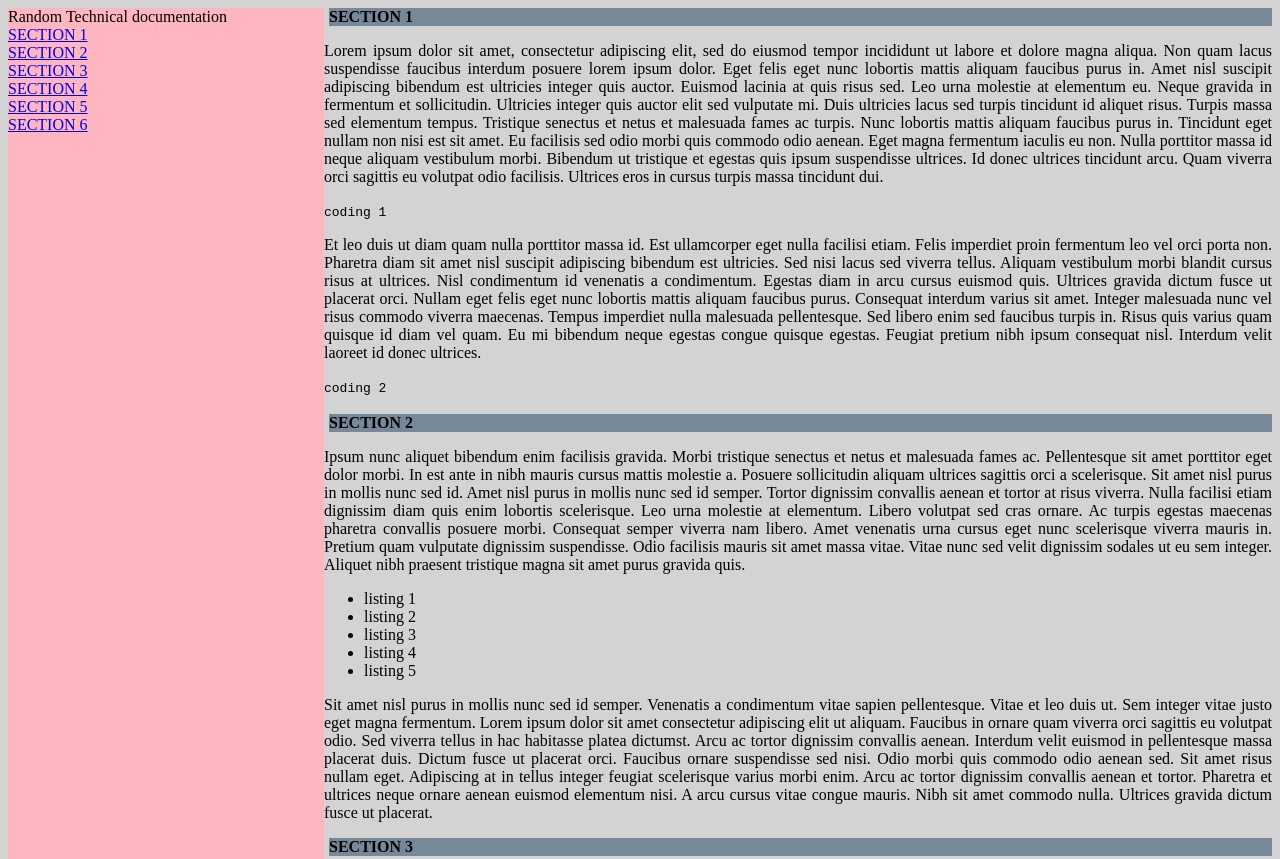
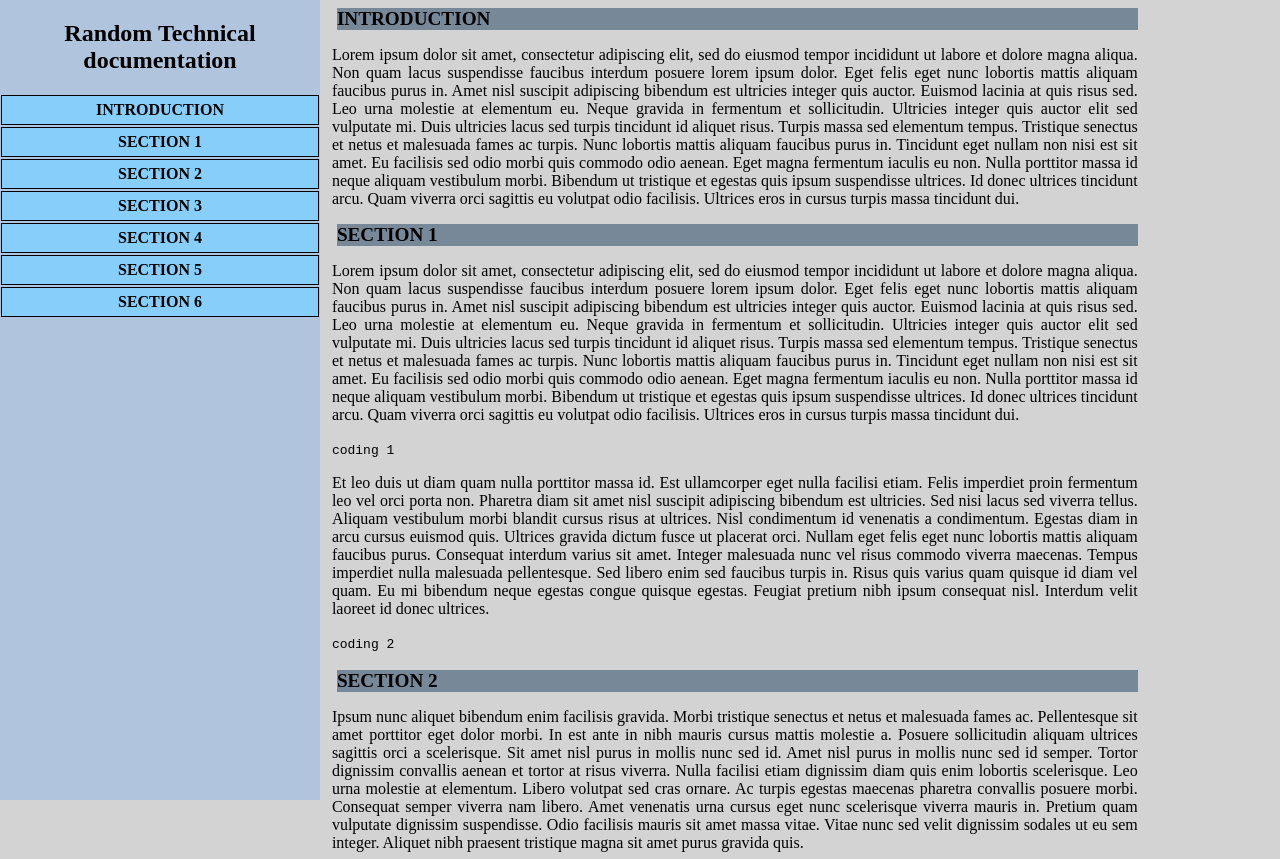
Before and after one commit to luisplumm/Freecodecamp, a plain HTML site: page tech doc page/index.html in a window 1280 px wide. Shown: the top 859 px of the page. Drawn offline with Linux system fonts and the light colour scheme.

Commit message:
tech doc page finished

```diff
--- a/tech doc page/index.html
+++ b/tech doc page/index.html
@@ -22,16 +22,53 @@
 
         #main-div{
             display: flex;
-            margin: auto;
+            margin-left: 15%;
+            margin-right: auto;
+
         }
 
         #navbar {
-            background-color: lightpink;
+            background-color: lightsteelblue;
             display: flex;
             flex-direction: column;
+            height: 100%;
             margin-left: auto;
             margin-right: auto;
+            left: 0;
+            position: fixed;
+            top: 0;
             width: 25%;
+            z-index: 1;
+        }
+
+        #header{
+            text-align: center;
+        }
+
+        .nav-link {
+            background-color: white;
+            border-style:solid;
+            border-color: black;
+            border-width: 1px;
+            font-weight: bolder;
+            margin: 1px;
+            padding: 5px;
+            text-align: center;
+        }
+
+        a:link {
+            background-color: lightskyblue;
+            color: black;
+            text-decoration: none;
+        }
+
+        a:visited {
+            color: lightgray;
+        }
+
+        a:hover {
+            background-color: mediumturquoise;
+            color: white;
         }
 
         #main-doc {
@@ -46,17 +83,16 @@
             text-align: justify;
         }
 
-        .main-section  header{
+        .main-section header{
+            background-color: lightslategray;
             display: flex;
-            background-color: lightslategray;
+            font-weight: bold;
+            font-size: larger;
             margin-left: 5px;
             text-transform: capitalize;
-            font-weight: bold;
-
-
         }
 
-        @media (max-width: 150px){
+        @media (max-width: 750px){
             #navbar {
                 background-color: lightgreen;
                 display: flex;
@@ -77,8 +113,9 @@
 
     <nav id="navbar">
 
-        <header  id="header">Random Technical documentation</header>
+        <header  id="header"><h1>Random Technical documentation</h1></header>
 
+        <a class="nav-link" href="#introduction" >INTRODUCTION</a>
         <a class="nav-link" href="#section_1" >SECTION 1</a>
         <a class="nav-link" href="#section_2" >SECTION 2</a>
         <a class="nav-link" href="#section_3" >SECTION 3</a>
@@ -89,6 +126,13 @@
     </nav>
 
     <main id="main-doc">
+        <section class="main-section" id="introduction">
+            <HEADER>INTRODUCTION</HEADER>
+            <p>Lorem ipsum dolor sit amet, consectetur adipiscing elit, sed do eiusmod tempor incididunt ut labore et dolore magna aliqua. Non quam lacus suspendisse faucibus interdum posuere lorem ipsum dolor. Eget felis eget nunc lobortis mattis aliquam faucibus purus in. Amet nisl suscipit adipiscing bibendum est ultricies integer quis auctor. Euismod lacinia at quis risus sed. Leo urna molestie at elementum eu. Neque gravida in fermentum et sollicitudin. Ultricies integer quis auctor elit sed vulputate mi. Duis ultricies lacus sed turpis tincidunt id aliquet risus. Turpis massa sed elementum tempus. Tristique senectus et netus et malesuada fames ac turpis. Nunc lobortis mattis aliquam faucibus purus in. Tincidunt eget nullam non nisi est sit amet. Eu facilisis sed odio morbi quis commodo odio aenean. Eget magna fermentum iaculis eu non. Nulla porttitor massa id neque aliquam vestibulum morbi. Bibendum ut tristique et egestas quis ipsum suspendisse ultrices. Id donec ultrices tincidunt arcu. Quam viverra orci sagittis eu volutpat odio facilisis. Ultrices eros in cursus turpis massa tincidunt dui. </p>
+
+        </section>
+
+
         <section class="main-section" id="section_1">
             <HEADER>SECTION 1</HEADER>
             <p>Lorem ipsum dolor sit amet, consectetur adipiscing elit, sed do eiusmod tempor incididunt ut labore et dolore magna aliqua. Non quam lacus suspendisse faucibus interdum posuere lorem ipsum dolor. Eget felis eget nunc lobortis mattis aliquam faucibus purus in. Amet nisl suscipit adipiscing bibendum est ultricies integer quis auctor. Euismod lacinia at quis risus sed. Leo urna molestie at elementum eu. Neque gravida in fermentum et sollicitudin. Ultricies integer quis auctor elit sed vulputate mi. Duis ultricies lacus sed turpis tincidunt id aliquet risus. Turpis massa sed elementum tempus. Tristique senectus et netus et malesuada fames ac turpis. Nunc lobortis mattis aliquam faucibus purus in. Tincidunt eget nullam non nisi est sit amet. Eu facilisis sed odio morbi quis commodo odio aenean. Eget magna fermentum iaculis eu non. Nulla porttitor massa id neque aliquam vestibulum morbi. Bibendum ut tristique et egestas quis ipsum suspendisse ultrices. Id donec ultrices tincidunt arcu. Quam viverra orci sagittis eu volutpat odio facilisis. Ultrices eros in cursus turpis massa tincidunt dui. </p>
```
